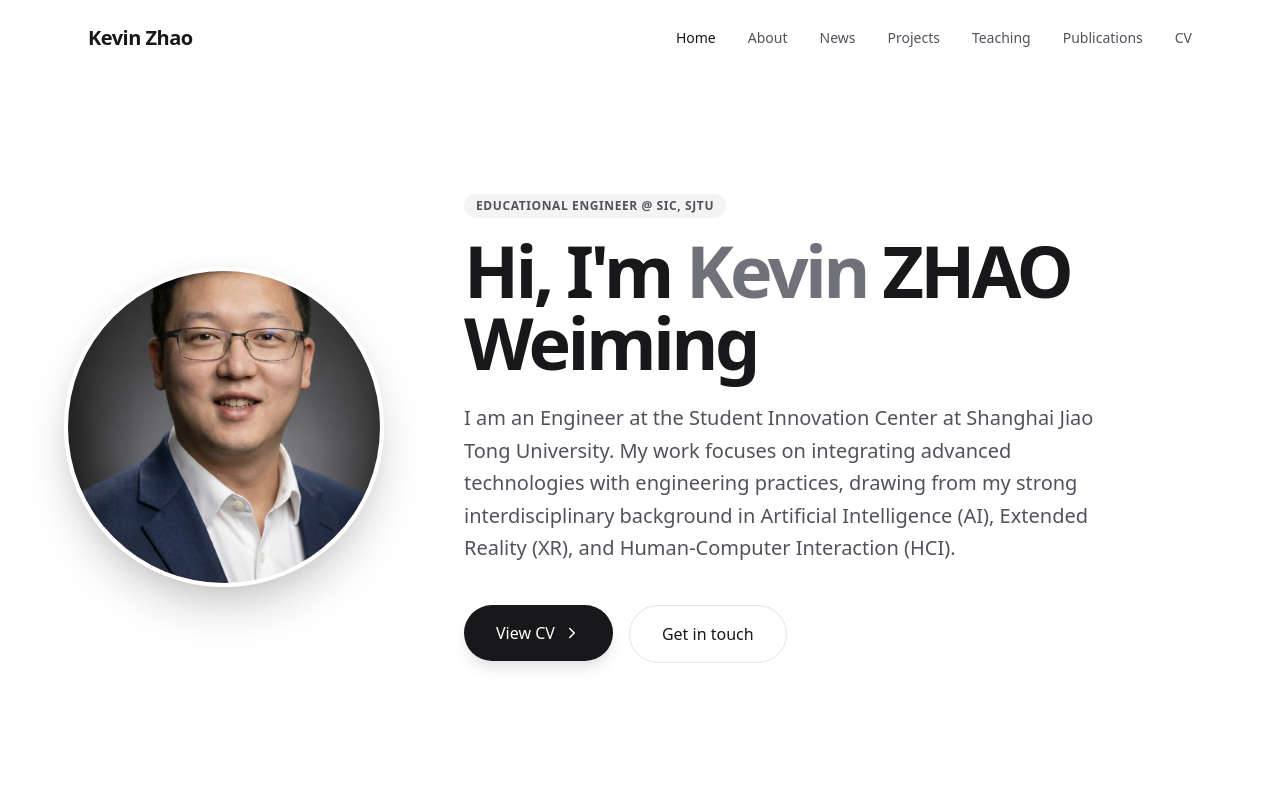
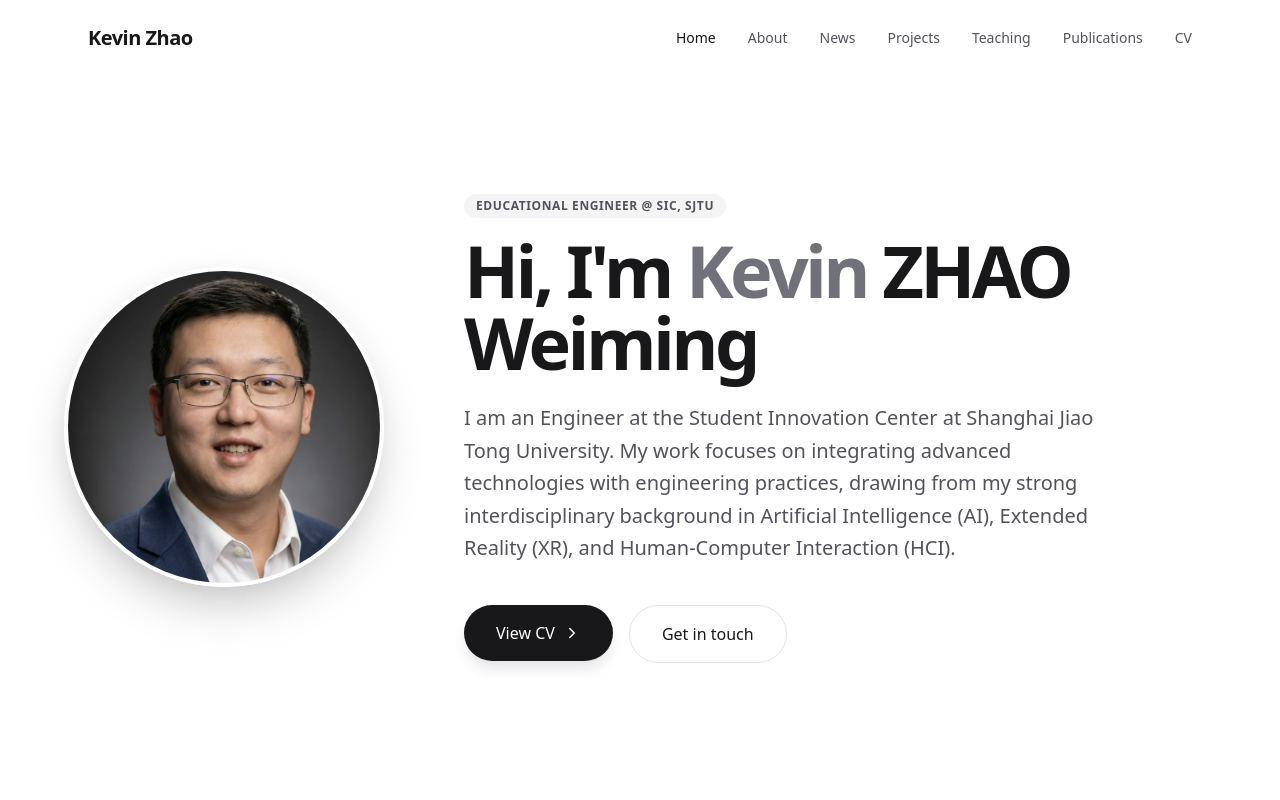
Before and after one commit to zwm0426/zwm0426.github.io, an Astro site: page / in a window 1280 px wide. Shown: the top 800 px of the page. Built offline with nearby package versions, Linux system fonts and the light colour scheme; Astro itself is replaced by a stand-in of ours.

Commit message:
Update Hero.tsx

```diff
--- a/src/components/Hero.tsx
+++ b/src/components/Hero.tsx
@@ -18,7 +18,7 @@ const Hero = () => {
             <img
               src={avatarImg.src}
               alt="Kevin ZHAO Weiming"
-              className="relative w-64 h-64 md:w-80 md:h-80 rounded-full object-cover object-[30%_50%] border-4 border-white shadow-2xl transition-transform duration-500 group-hover:scale-[1.02]"
+              className="relative w-64 h-64 md:w-80 md:h-80 rounded-full object-cover object-[30%_20%] border-4 border-white shadow-2xl transition-transform duration-500 group-hover:scale-[1.02]"
             />
           </div>
         </motion.div>
```
